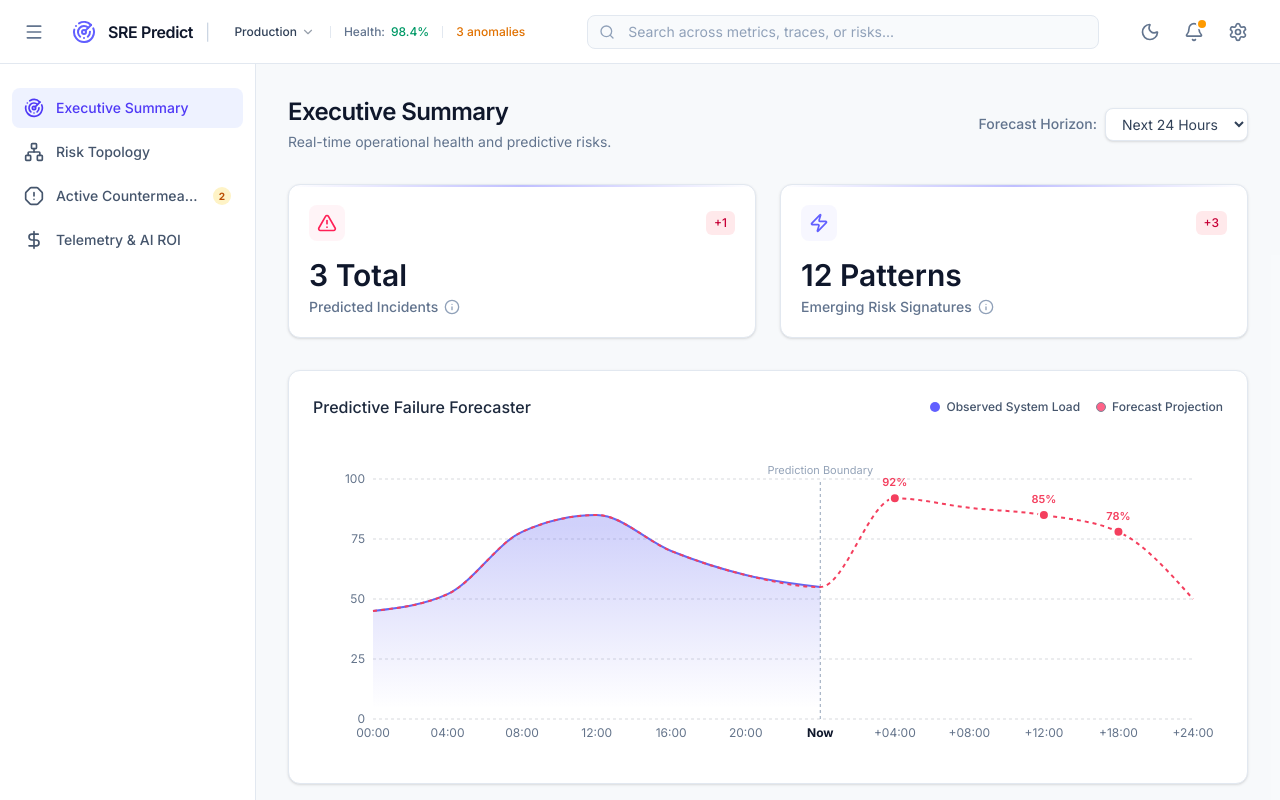
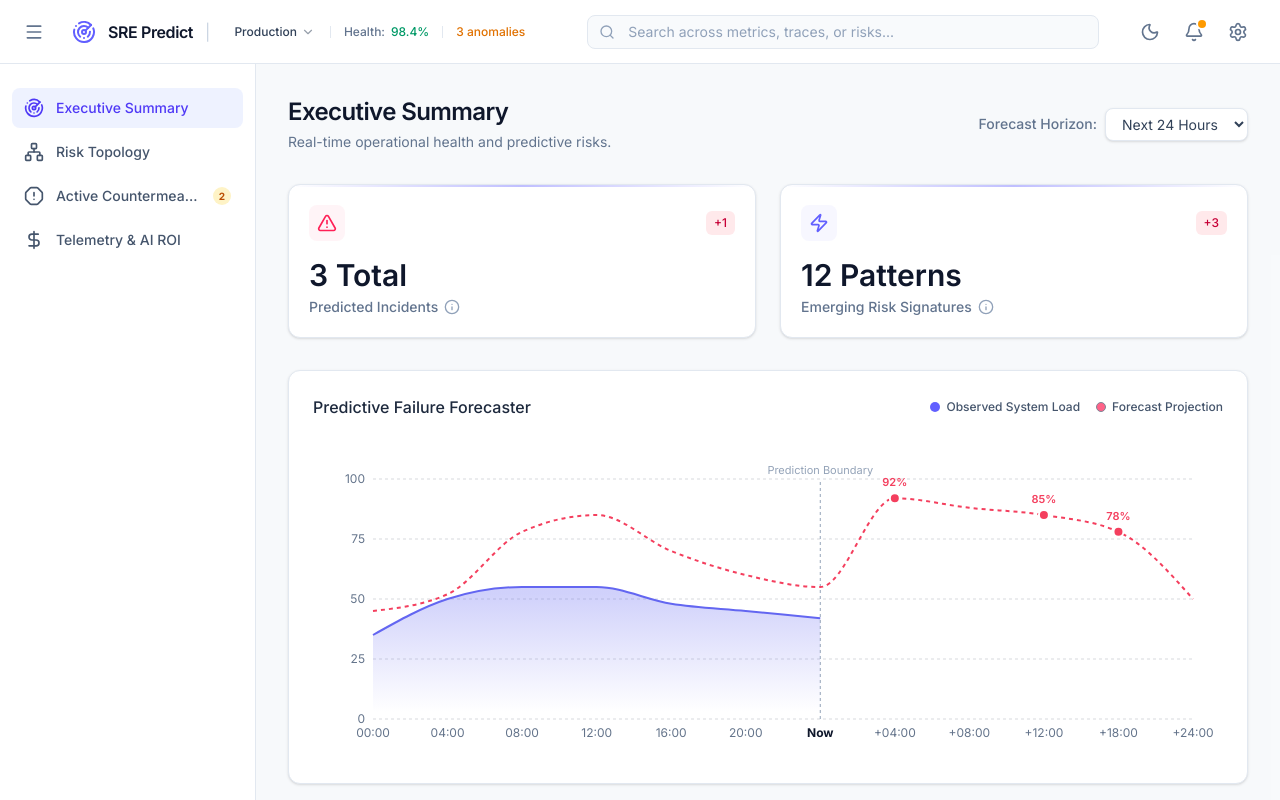
Before and after one commit to vlx/po-google, a React (Vite) app: page / in a window 1280 px wide. Both pictures are taken after a click on the button "Sign in to Dashboard". Shown: the top 800 px of the page. Built offline with nearby package versions, Linux system fonts and the light colour scheme.

Commit message:
test: update mock telemetry data for visualization
Refine mock telemetry values to better demonstrate the divergence between historical load and predicted forecasts.

```diff
--- a/src/pages/Dashboard.tsx
+++ b/src/pages/Dashboard.tsx
@@ -3,13 +3,13 @@ import { ComposedChart, Area, Line, XAxis, YAxis, CartesianGrid, Tooltip, Respon
 
 // Mock telemetry data with history and forecast
 const telemetryData = [
-  { time: '00:00', load: 45, forecast: 45 },
-  { time: '04:00', load: 52, forecast: 52 },
-  { time: '08:00', load: 78, forecast: 78 },
-  { time: '12:00', load: 85, forecast: 85 },
-  { time: '16:00', load: 70, forecast: 70 },
-  { time: '20:00', load: 60, forecast: 60 },
-  { time: 'Now', load: 55, forecast: 55 },
+  { time: '00:00', load: 35, forecast: 45 },
+  { time: '04:00', load: 50, forecast: 52 },
+  { time: '08:00', load: 55, forecast: 78 },
+  { time: '12:00', load: 55, forecast: 85 },
+  { time: '16:00', load: 48, forecast: 70 },
+  { time: '20:00', load: 45, forecast: 60 },
+  { time: 'Now', load: 42, forecast: 55 },
   { time: '+04:00', forecast: 92, isPrediction: true, incident: "Conn Timeout", prob: "92%" },
   { time: '+08:00', forecast: 88, isPrediction: true },
   { time: '+12:00', forecast: 85, isPrediction: true, risk: true, incident: "Worker OOM", prob: "85%" },
```
